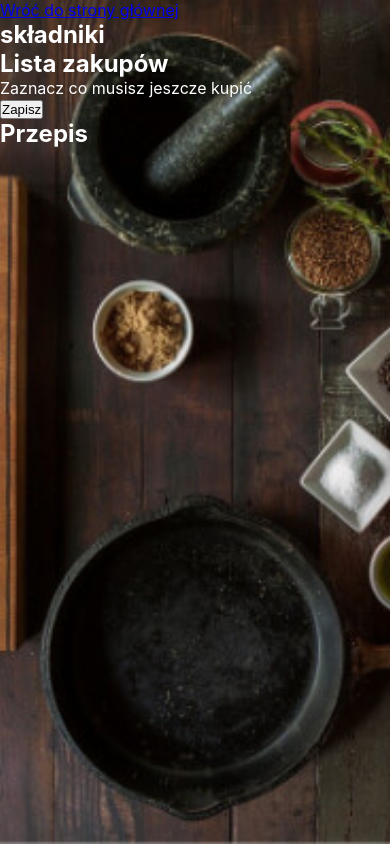
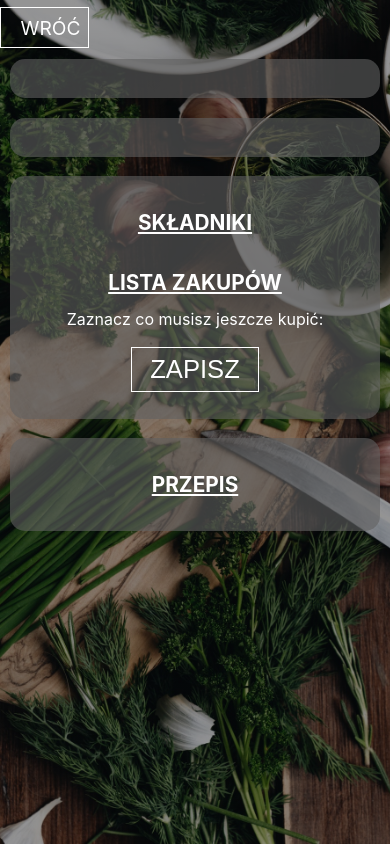
Before and after one commit to atrykp/what-s-for-dinner-react-app, a React (Create React App) app: page /dish/1 in a window 390 px wide. Built offline with nearby package versions, Linux system fonts and the light colour scheme.

Commit message:
add styles for mobile in Dish.css

```diff
--- a/src/pages/Dish.js
+++ b/src/pages/Dish.js
@@ -23,15 +23,15 @@ const Dish = (props) => {
     } else setProducts(productsList);
   }, []);
   const ingredientArr = ingredient.map((item) => (
-    <li key={v4()}>
-      {item.name} - {item.quantity}
+    <li className="selectedDish__ingredient" key={v4()}>
+      {item.name}: <span>{item.quantity}</span>
     </li>
   ));
 
   const stepsList =
     steps.length > 0
       ? steps.map((item) => (
-          <li key={v4()}>
+          <li className="selectedDish__step" key={v4()}>
             {item.number}: {item.value}
           </li>
         ))
@@ -51,6 +51,7 @@ const Dish = (props) => {
         checked={item.isChecked}
         onChange={handleCheck}
       />
+      <span class="checkmark"></span>
     </label>
   ));
   const handleSaveProducts = (e) => {
@@ -60,20 +61,20 @@ const Dish = (props) => {
   };
   return (
     <div className="selectedDish">
-      <Link to="/">Wróć do strony głównej</Link>
-      <h1>{name}</h1>
-      <p className="description">{description}</p>
-      <div className="products">
+      <Link to="/">Wróć</Link>
+      <h1 className="selectedDish__name">{name}</h1>
+      <p className="selectedDish__description">{description}</p>
+      <div className="selectedDish__products">
         <h2>składniki</h2>
-        <ul className="productsList">{ingredientArr}</ul>
+        <ul className="selectedDish__ingredients">{ingredientArr}</ul>
         <h2>Lista zakupów</h2>
-        <p>Zaznacz co musisz jeszcze kupić</p>
+        <p>Zaznacz co musisz jeszcze kupić:</p>
         <form action="" onSubmit={(e) => handleSaveProducts(e)}>
           {shoppingList}
           <button>Zapisz</button>
         </form>
       </div>
-      <div className="steps">
+      <div className="selectedDish__steps">
         <h2>Przepis</h2>
         {stepsList}
       </div>
--- a/src/styles/Dish.css
+++ b/src/styles/Dish.css
@@ -1,8 +1,109 @@
 .selectedDish {
   min-height: 100vh;
-  background-image: url(../images/ingredients.jpg);
+  background: linear-gradient(rgba(0, 0, 0, 0.4), rgba(0, 0, 0, 0.4)),
+    url(../images/ingre.jpg);
   background-size: cover;
-  background-repeat: no-repeat;
-  background-position: center;
   color: white;
+  padding: 4% 0;
 }
+.selectedDish__name,
+.selectedDish__description,
+.selectedDish__products,
+.selectedDish__steps {
+  background-color: rgba(97, 97, 97, 0.6);
+  width: 95%;
+  text-align: center;
+  padding: 5% 2%;
+  font-size: 2.5rem;
+  margin: 5% auto;
+  color: rgb(255, 255, 255);
+  border-radius: 15px;
+  font-weight: 400;
+}
+.selectedDish__description {
+  font-size: 1.2rem;
+  text-align: left;
+}
+
+.selectedDish h2 {
+  font-size: 1.3rem;
+  margin: 4% 0;
+  text-transform: uppercase;
+  text-decoration: underline;
+}
+.selectedDish__products {
+  font-size: 1.5rem;
+}
+.selectedDish__ingredients {
+  list-style: none;
+  text-align: left;
+  margin-bottom: 10%;
+  width: 100%;
+}
+.selectedDish__ingredient {
+  display: flex;
+  justify-content: space-between;
+  border-bottom: 1px dotted gray;
+  padding: 2%;
+}
+.selectedDish__ingredient span {
+  display: inline-block;
+  text-align: right;
+}
+.selectedDish__products p {
+  font-size: 1rem;
+}
+.selectedDish__products form label {
+  cursor: pointer;
+  display: flex;
+  position: relative;
+  justify-content: space-between;
+  align-items: center;
+  width: 60%;
+  padding: 2%;
+  -webkit-user-select: none;
+  -moz-user-select: none;
+  -ms-user-select: none;
+  user-select: none;
+}
+.selectedDish__products form input {
+  position: absolute;
+  opacity: 0;
+  cursor: pointer;
+  height: 0;
+  width: 0;
+}
+.checkmark {
+  height: 25px;
+  width: 25px;
+  background-color: #eee;
+}
+.selectedDish__products form:hover input ~ .checkmark {
+  background-color: #ccc;
+}
+.selectedDish__products form input:checked ~ .checkmark {
+  background-color: #ff6600;
+}
+.selectedDish__products button {
+  text-transform: uppercase;
+  background-color: transparent;
+  color: white;
+  font-size: 1.6rem;
+  padding: 2% 5%;
+  margin: 5% 0 2%;
+  border: 1px solid white;
+  cursor: pointer;
+}
+.selectedDish__steps {
+  font-size: 1.5rem;
+  list-style: none;
+}
+
+.selectedDish a {
+  font-size: 1.2rem;
+  text-transform: uppercase;
+  color: white;
+  text-decoration: none;
+  padding: 2% 2% 2% 5%;
+  border: 1px solid white;
+}
```
Also changed, not shown: src/images/ingre.jpg (added), 1 other file (tests, documents, lock files or other folders).
